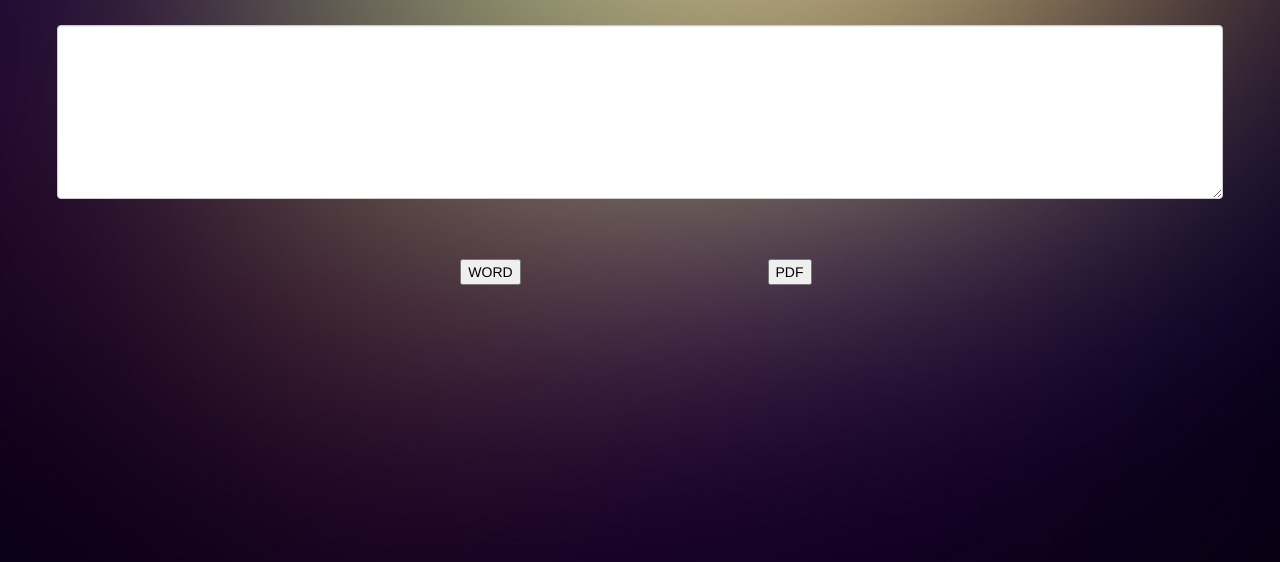
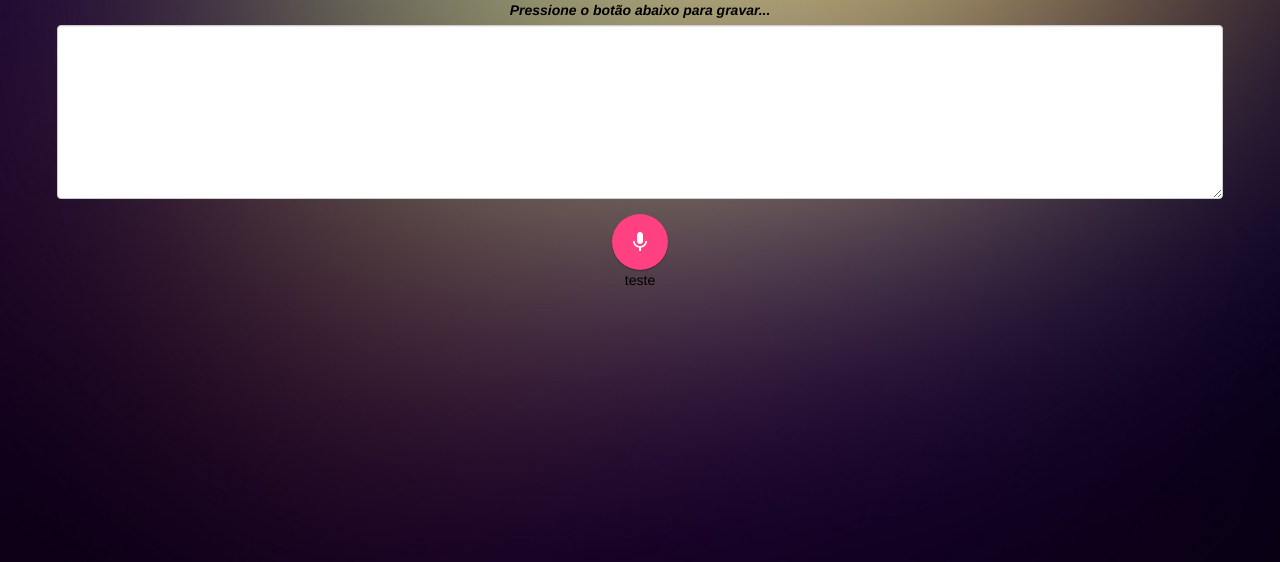
Before and after one commit to VainerFabri/LazyWriter, a plain HTML site: page index.html in a window 1280 px wide. Shown: the part 238-800 px from the top of the page. Drawn offline with nearby package versions, Linux system fonts and the light colour scheme.

Commit message:
adicionando material design

```diff
--- a/index.html
+++ b/index.html
@@ -4,6 +4,9 @@
 
         <meta charset="utf-8" />
         <link href="css/bootstrap.min.css" rel="stylesheet" media="screen">
+        <link rel="stylesheet" href="https://fonts.googleapis.com/icon?family=Material+Icons">
+        <link rel="stylesheet" href="https://code.getmdl.io/1.2.1/material.indigo-pink.min.css">
+        <script defer src="https://code.getmdl.io/1.2.1/material.min.js"></script>
     </head>
 
     <body>
@@ -11,37 +14,26 @@
         <header>
             <div class="background">
                 <center><img src="img/logo.png" /></center>
+                </br>
 
-                <div class="form-group">
-                    <label for="coment">Clique no botão abaixo para começar a gravar.</label></br></br>
-                    <div class="col-sm-12">
-                        <textarea class="form-control" rows="8" id="comment"></textarea></br></br></br>
+                <!-- Floating Multiline Textfield -->
+                <form action="#">
+                    <div class="col-md-12">
+                      <div class="form-group">
+                        <i><label for="exampleTextarea">Pressione o botão abaixo para gravar...</label></i>
+                        <textarea class="form-control" id="exampleTextarea" rows="8"></textarea>
+                      </div>
                     </div>
+                </form>
 
-                    <div class="col-lg-3">
-                        <div class="row">
 
-                        </div>
-                    </div>
+                <button class="mdl-button mdl-js-button mdl-button--fab mdl-js-ripple-effect mdl-button--colored">
+                    <i class="material-icons">mic none</i>
+                </button>
 
-                    <div class="col-lg-3">
-                        <div class="row">
-                            <input type="button" value="WORD"/>
-                        </div>
-                    </div>
-
-                    <div class="col-lg-3">
-                        <div class="row">
-                            <input type="button" value="PDF"/>
-                        </div>
-                    </div>
-
-                    <div class="col-lg-3">
-                        <div class="row">
-                        </div>
-                    </div>
-
-                </div>
+                <footer>
+                    teste
+                </footer>
 
             </div>
         </header>
```
